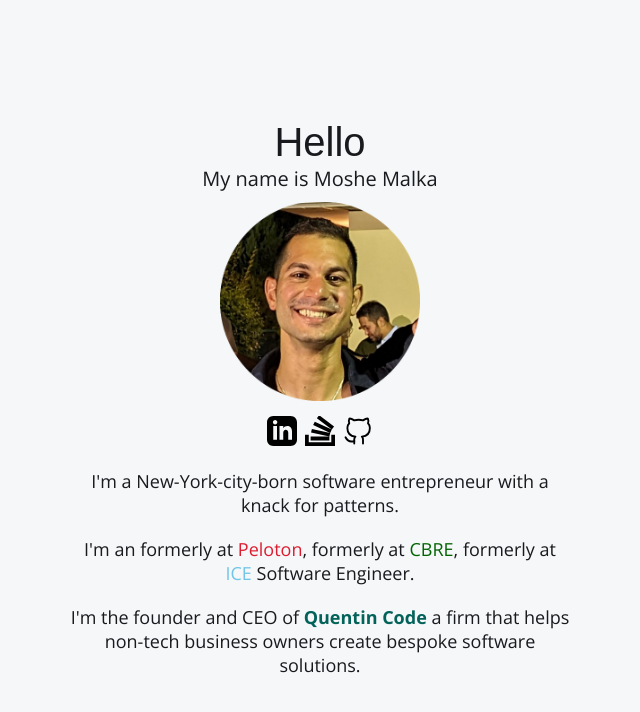
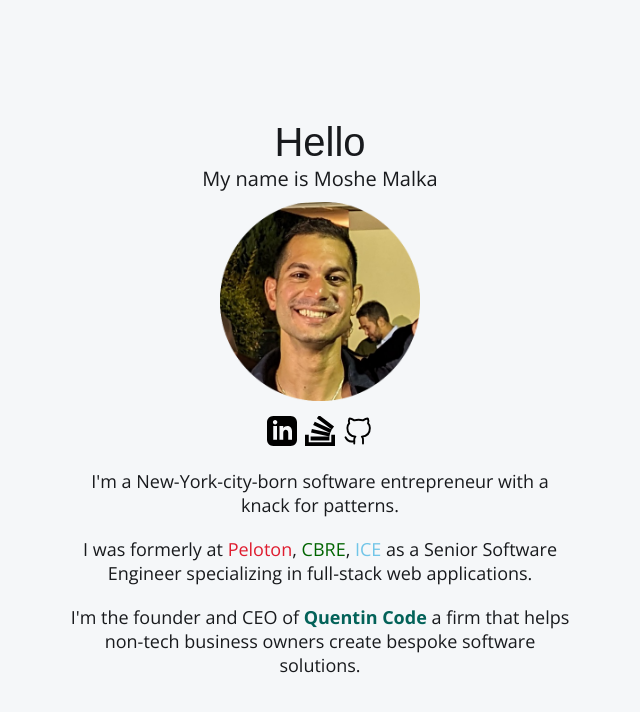
Before and after one commit to moshejs/moshemalka-dot-com, a Next.js app: page / in a window 1280 px wide. Shown: the top 712 px of the page, without its empty margins (320-960 px from the left). Built offline with nearby package versions, Linux system fonts and the light colour scheme.

Commit message:
improve copy

```diff
--- a/pages/index.tsx
+++ b/pages/index.tsx
@@ -22,7 +22,7 @@ function CompanyCycle() {
 
     return (
         <span className="company-cycle">
-            I&apos;m a former
+            I&apos;m a former{' '}
             {companies.map((company, index) => (
                 <span
                     key={company.title}
@@ -31,20 +31,20 @@ function CompanyCycle() {
                     <a href={company.url} style={{textDecoration: 'none', color: company.color }}>{company.title} </a>
                 </span>
             ))}
-            Software Engineer.
+            Senior Software Engineer.
         </span>
     );
 }
 
 const CareerBlockA = () => (<p>
-  I&apos;m an{' '}
+  I was formerly at{' '}
   {companies.map((company, index) => (
     <span key={index}>
-      formerly at <a style={{textDecoration: 'none', color: company.color}} href={company.url}>{company.title}</a>
+      <a style={{textDecoration: 'none', color: company.color}} href={company.url}>{company.title}</a>
       {index !== companies.length - 1 ? ', ': ' '}
     </span>
   ))}
-  Software Engineer.
+  as a Senior Software Engineer specializing in full-stack web applications.
 </p>);
 
 const CareerBlockB = () => (<p><CompanyCycle /></p>)
```
